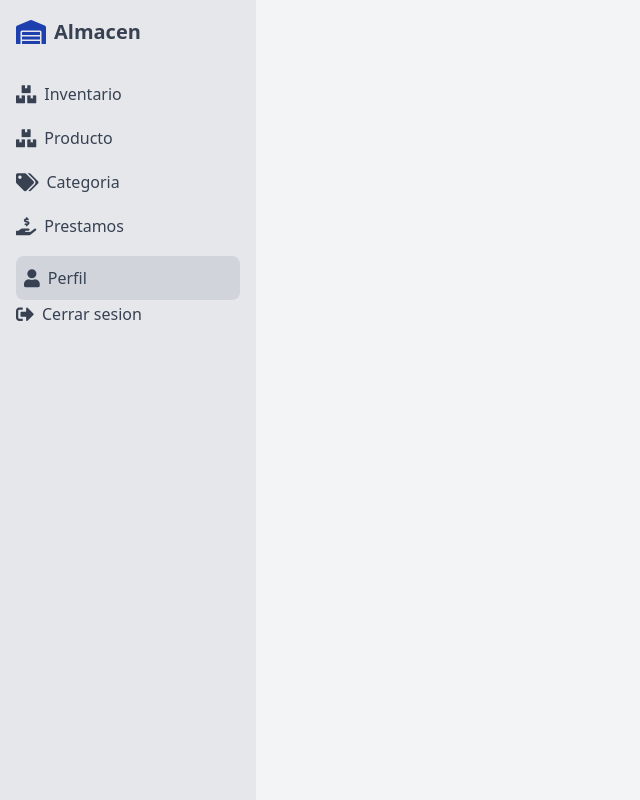
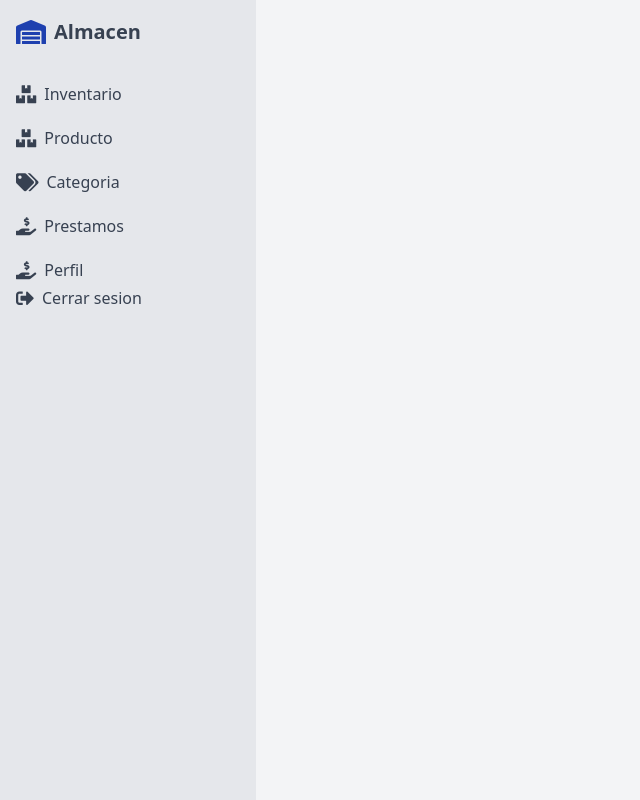
Before and after one commit to 223eduardo/UTLinventariomaria, a PHP site: page /bloque0.php in a window 1280 px wide. Shown: the whole page, without its empty margins (0-640 px from the left). Run offline with PHP 8.4, Linux system fonts and the light colour scheme; some libraries are stand-ins or nearby versions.

Commit message:
Update bloque0.php

```diff
--- a/bloque0.php
+++ b/bloque0.php
@@ -50,8 +50,8 @@
        Prestamos
       </span>
      </a>
-     <a class="flex items-center bg-gray-300 text-gray-700 rounded-lg p-2">
-      <i class="fas fa-user text-lg">
+     <a class="flex items-center text-gray-700 hover:text-blue-800">
+      <i class="fas fa-hand-holding-usd text-lg">
       </i>
       <span class="ml-2" onclick=(cambiarParametrom("p"))>
        Perfil
```
